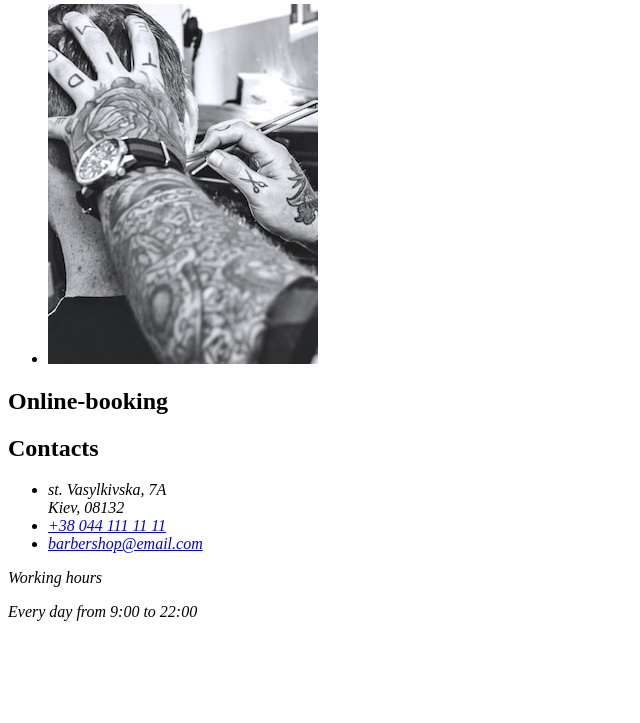
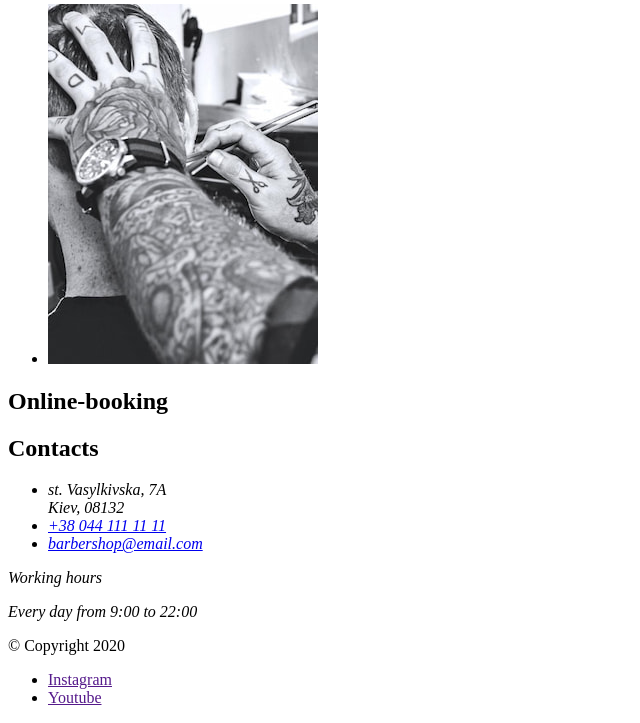
Before and after one commit to Yurii-KDN/1-barber-shop, a plain HTML site: page index.html in a window 1280 px wide. Shown: the part 5057-5780 px from the top of the page, without its empty margins (0-640 px from the left). Before the commit the page ends 5694 px from the top, so only its background shows below. Drawn offline with Linux system fonts and the light colour scheme.

Commit message:
Update index.html
Added Footer

```diff
--- a/index.html
+++ b/index.html
@@ -303,5 +303,16 @@
         </p>
       </address>
     </main>
+    <footer>
+      <p>&#169; Copyright 2020</p>
+      <ul>
+        <li>
+          <a href="" target="_blank" rel="noopener norefferer">Instagram</a>
+        </li>
+        <li>
+          <a href="" target="_blank" rel="noopener norefferer">Youtube</a>
+        </li>
+      </ul>
+    </footer>
   </body>
 </html>
```
